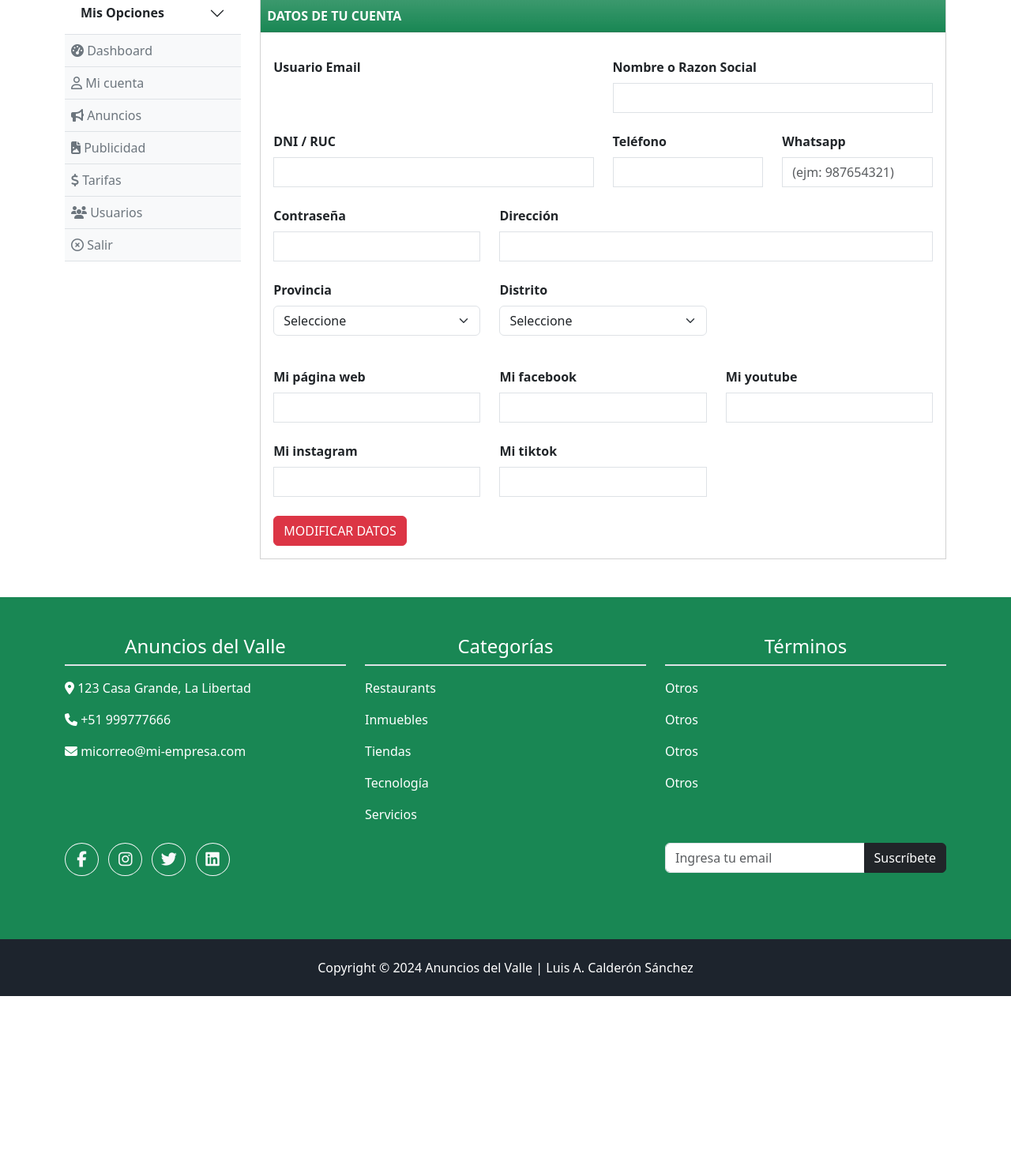
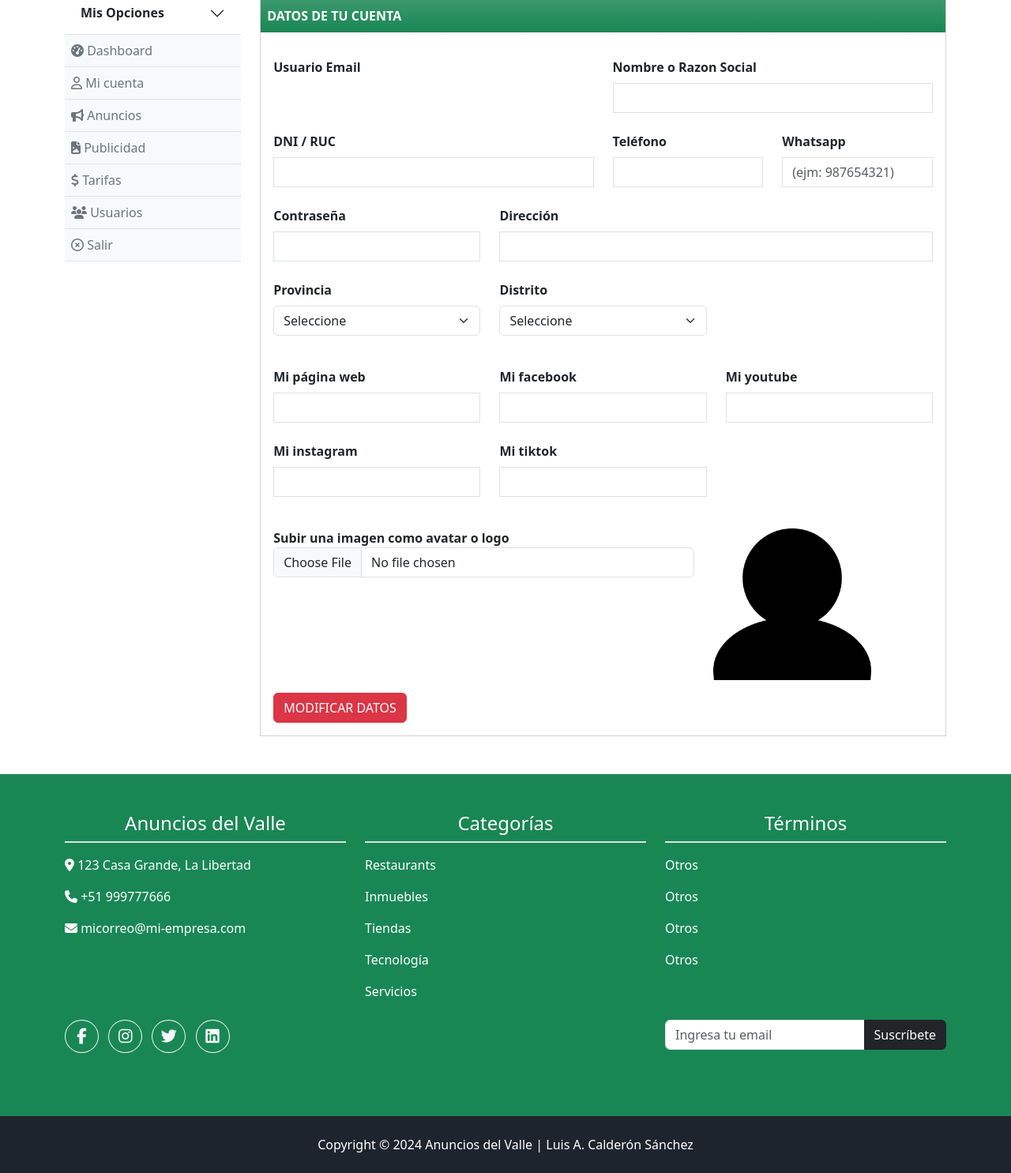
Before and after one commit to luissk/anuncios, a CodeIgniter 4 app: the page made by app/Views/panel/micuenta.php in a window 1280 px wide. Shown: the part 129-1614 px from the top of the page at 79% size. Before the commit the page ends 1390 px from the top, so only its background shows below. Run offline with PHP 8.4 and a stand-in for CodeIgniter, Linux system fonts and the light colour scheme; the template is opened without the code that fills it, so the values that code supplies are empty; some libraries are stand-ins or nearby versions.

Commit message:
con avatar implantado

```diff
--- a/app/Config/Routes.php
+++ b/app/Config/Routes.php
@@ -20,8 +20,8 @@
 
     //AJAX
     $routes->post('modificarDatosUsu', 'Usuario::modificarDatosUsuario');
-
     $routes->post('distritosUsu', 'Usuario::listarDistritosUsuario');
+    $routes->post('eliminarAvaUsu', 'Usuario::eliminarAvatarUsuario');
 });
 
 //$routes->get('users/(:num)/gallery/(:num)', 'Galleries::showUserGallery/$1/$2', ['as' => 'user_gallery']);
--- a/app/Views/panel/micuenta.php
+++ b/app/Views/panel/micuenta.php
@@ -11,7 +11,7 @@
 <div class="card rounded-0">
     <div class="card-header p-2 mb-3 bg-success text-white bg-gradient fw-bolder rounded-0">DATOS DE TU CUENTA</div>
     <div class="card-body">
-        <form id="frmMiCuenta">
+        <form id="frmMiCuenta" enctype="multipart/form-data">
             <div class="row">
                 <div class="col-sm-12 col-md-6">
                     <div class="form-group pb-2">
@@ -131,14 +131,45 @@
                     </div>
                 </div>
 
+                <div class="col-sm-12 col-md-4 text-center">
+
+                </div>
+                <div class="row py-3">
+                    <div class="col-sm-8">
+                        <div class="mb-3">
+                            <label for="avatar" class=" fw-semibold">Subir una imagen como avatar o logo</label>
+                            <input class="form-control" type="file" id="avatar" name="avatar">
+                            <p class="text-danger" id="msj-avatar"></p>
+                        </div>
+                    </div>
+                    <div class="col-sm-4">
+                        <div class="image-avatar">
+                            <?php
+                            if( $usuario['us_avatar'] != '' ){
+                                echo "<img src='".base_url('public/images/avatar/'.$usuario['us_avatar'].'')."?v=".time()."' alt='avatar'>";
+                                echo "<br>";
+                                echo "<a class='text-decoration-none text-danger eliminarAvatar btn' data-avatar='".$usuario['us_avatar']."'><i class='fas fa-trash-alt'></i> eliminar avatar</a>";
+                            }else{
+                                echo "<img src='".base_url('public/images/avatar/default.png')."' alt='avatar'>";
+                            }
+                            ?>
+                        </div>
+                    </div>
+                </div>
+
                 <div class="col-sm-12">
                     <button class="btn btn-danger" id="btnModificaDatos">MODIFICAR DATOS</button>
+
+                    <div class="progress mt-2 d-none">
+                        <div class="progress-bar" role="progressbar" style="width: 0%;" aria-valuenow="25" aria-valuemin="0" aria-valuemax="100">25%</div>
+                    </div>
                 </div>
             </div>
         </form>
         <div id="msj"></div>
     </div>
 </div>
+
 <?php echo $this->endSection();?>
 
 
@@ -148,7 +179,7 @@
 $(function(){
     $('#provincia').on('change', function(e){
         let idprov = $(this).val(),
-            iddist_bd = <?=$usuario['iddist']?>;
+            iddist_bd = <?=$usuario['iddist'] != '' ? $usuario['iddist']  : '0' ?>;
 
         $.post('distritosUsu', {
             idprov, iddist_bd
@@ -161,6 +192,7 @@
     if( $usuario['idprov'] != '' ){
     ?>
         $("#provincia").trigger("change");
+
     <?php
     }
     ?>
@@ -173,10 +205,20 @@
         btn.setAttribute('disabled', 'disabled');
         btn.innerHTML = `${btnHTML} PROCESANDO...`;
 
+        let formData = new FormData(this);
+
+        let progress = $('.progress'),
+            progress_bar = $('.progress-bar');
+
+        progress.removeClass('d-none');
+
         $.ajax({
             method: 'POST',
             url: 'modificarDatosUsu',
-            data: $(this).serialize(),
+            data: formData,
+            cache:false,
+            contentType: false,
+            processData: false,
             success: function(data){
                 //console.log(data);
                 $('[id^="msj-"').text("");
@@ -189,9 +231,64 @@
                 btn.removeAttribute('disabled');
                 btn.innerHTML = txtbtn;
                 $('#msj').html(data);
+            },
+            xhr: function() {
+                var xhr = new window.XMLHttpRequest();
+
+                xhr.upload.addEventListener("progress", function(evt) {
+                    if (evt.lengthComputable) {
+                        var percentComplete = evt.loaded / evt.total;
+                        percentComplete = parseInt(percentComplete * 100);
+                        //console.log(percentComplete);
+                        progress_bar.width(percentComplete + "%").text(percentComplete + "%");
+
+                        if (percentComplete === 100) {
+                            progress.addClass('d-none');
+                        }
+                    }
+                }, false);
+
+                return xhr;
             }
+
         });
     });
+
+
+    $('#avatar').on('change', function(){
+        let tipos = ['image/jpeg','image/jpg'];
+        let file = this.files[0];
+        let tipofile = file.type;
+        let sizefile = file.size;
+
+        if(!tipos.includes(tipofile)){
+            Swal.fire({
+                text: "LA IMAGEN DEBE ESTAR EN FORMATO JPG",
+                icon: "info"
+            });
+            $(this).val('');
+            return false;
+        }
+        if(sizefile >= 2097152){
+            Swal.fire({
+                text: "LA IMAGEN NO DEBE SER MAYOR A 2MB",
+                icon: "info"
+            });
+            $(this).val('');
+            return false;
+        }
+    });
+
+    $('.eliminarAvatar').on('click', function(e){
+        let avatar = $(this).data('avatar');
+
+        $.post('eliminarAvaUsu', {
+            avatar
+        }, function(data){
+            $('#msj').html(data);
+        });
+    });
+
 });
 </script>
 
--- a/public/css/style.css
+++ b/public/css/style.css
@@ -186,4 +186,8 @@
     .data-opciones{width: 100%;}
 }
 
+
+.image-avatar img{
+    width: 200px;
+}
 /**** PANEL USUARIO ***/
```
Also changed, not shown: app/Controllers/Usuario.php (+52 -3 lines), app/Models/UsuarioModel.php (+9 -2 lines), public/images/avatar/1234567899.jpg (added), public/images/avatar/ALA36J4GDK.jpg (added), public/images/avatar/default.png (added).
